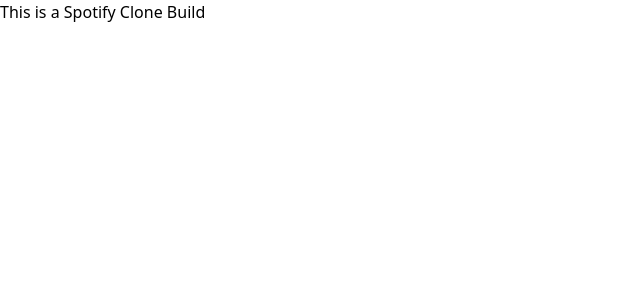
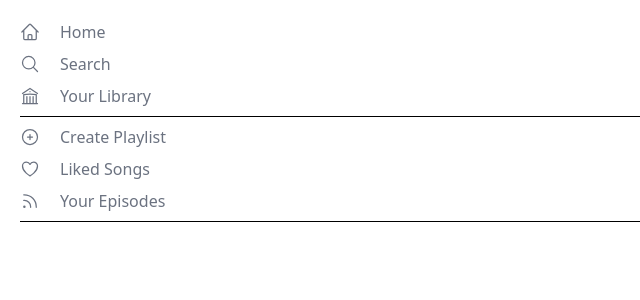
Before and after one commit to Zach-Xu/spotify-clone, a Next.js app: page / in a window 1280 px wide. Shown: the top 300 px of the page, without its empty margins (0-640 px from the left). Built offline with nearby package versions, Linux system fonts and the light colour scheme.

Commit message:
sidebar top menu

```diff
--- /dev/null
+++ b/components/Sidebar.tsx
@@ -0,0 +1,42 @@
+import React from 'react'
+import { HomeIcon, MagnifyingGlassIcon, PlusCircleIcon, HeartIcon, RssIcon, BuildingLibraryIcon } from '@heroicons/react/24/outline'
+
+const Sidebar: React.FC = () => {
+    return (
+        <div className='p-5'>
+            <div className='space-y-2'>
+                <button className='flex space-x-5 text-gray-500 hover:text-white items-center'>
+                    <HomeIcon className='w-5 h-5' />
+                    <p>Home</p>
+                </button>
+                <button className='flex space-x-5 text-gray-500 hover:text-white items-center'>
+                    <MagnifyingGlassIcon className='w-5 h-5' />
+                    <p>Search</p>
+                </button>
+                <button className='flex space-x-5 text-gray-500 hover:text-white items-center'>
+                    <BuildingLibraryIcon className='w-5 h-5' />
+                    <p>Your Library</p>
+                </button>
+                <hr className='border-t-[0.1px] border-t-black' />
+
+                <button className='flex space-x-5 text-gray-500 hover:text-white items-center'>
+                    <PlusCircleIcon className='w-5 h-5' />
+                    <p>Create Playlist</p>
+                </button>
+                <button className='flex space-x-5 text-gray-500 hover:text-white items-center'>
+                    <HeartIcon className='w-5 h-5' />
+                    <p>Liked Songs</p>
+                </button>
+                <button className='flex space-x-5 text-gray-500 hover:text-white items-center'>
+                    <RssIcon className='w-5 h-5' />
+                    <p>Your Episodes</p>
+                </button>
+                <hr className='border-t-[0.1px] border-t-black' />
+
+                {/* ToDo Playlists... */}
+            </div>
+        </div>
+    )
+}
+
+export default Sidebar
--- a/package.json
+++ b/package.json
@@ -6,6 +6,7 @@
     "start": "next start"
   },
   "dependencies": {
+    "@heroicons/react": "^2.0.15",
     "next": "latest",
     "react": "18.2.0",
     "react-dom": "18.2.0"
--- a/pages/index.tsx
+++ b/pages/index.tsx
@@ -1,18 +1,22 @@
 import type { NextPage } from 'next'
 import Head from 'next/head'
-import Image from 'next/image'
+import Sidebar from '../components/Sidebar'
 
 const Home: NextPage = () => {
   return (
     <div className="">
       <Head>
         <title>Spotify 2.0</title>
-        {/* <link rel="icon" href="/favicon.ico" /> */}
       </Head>
 
-      <h1>This is a Spotify Clone Build</h1>
+      <main>
+        <Sidebar />
+        {/* Center */}
+      </main>
 
-
+      <div>
+        {/* Player */}
+      </div>
     </div>
   )
 }
```
Also changed, not shown: 2 other files (tests, documents, lock files or other folders).
